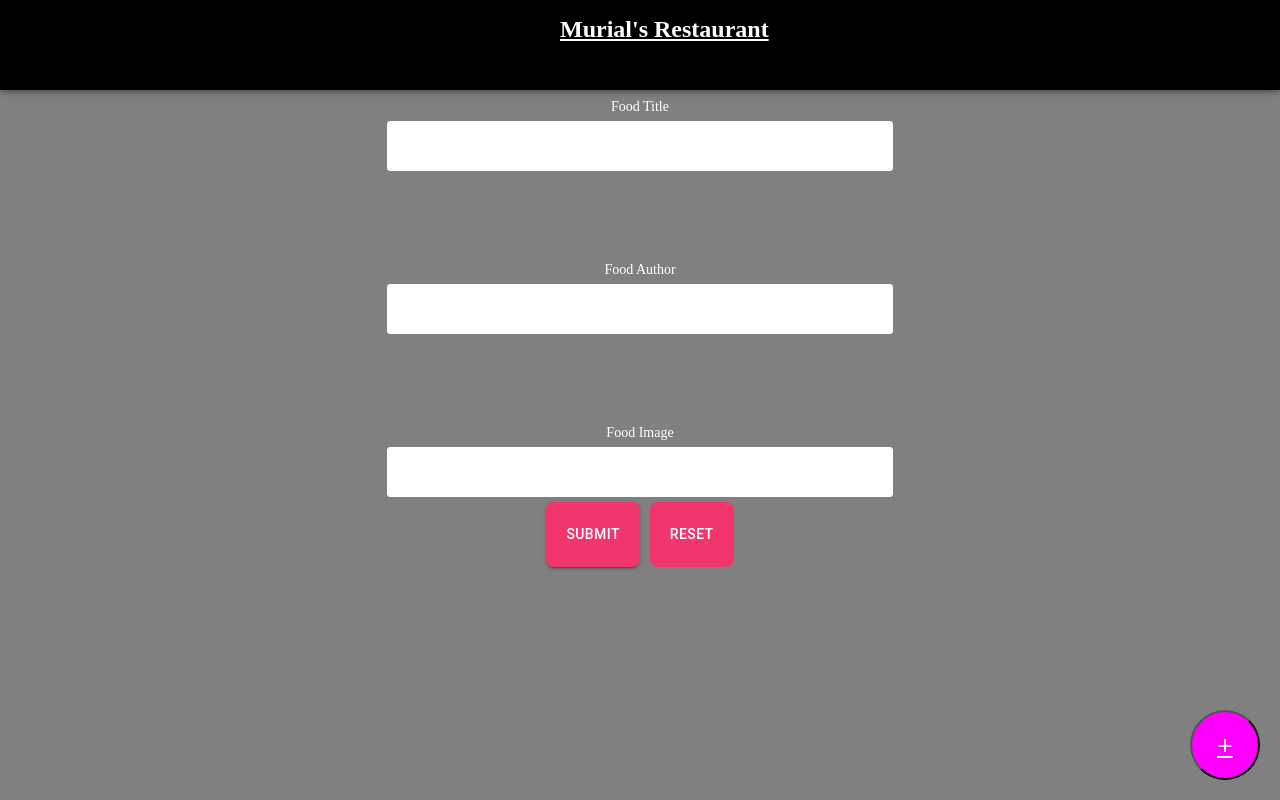
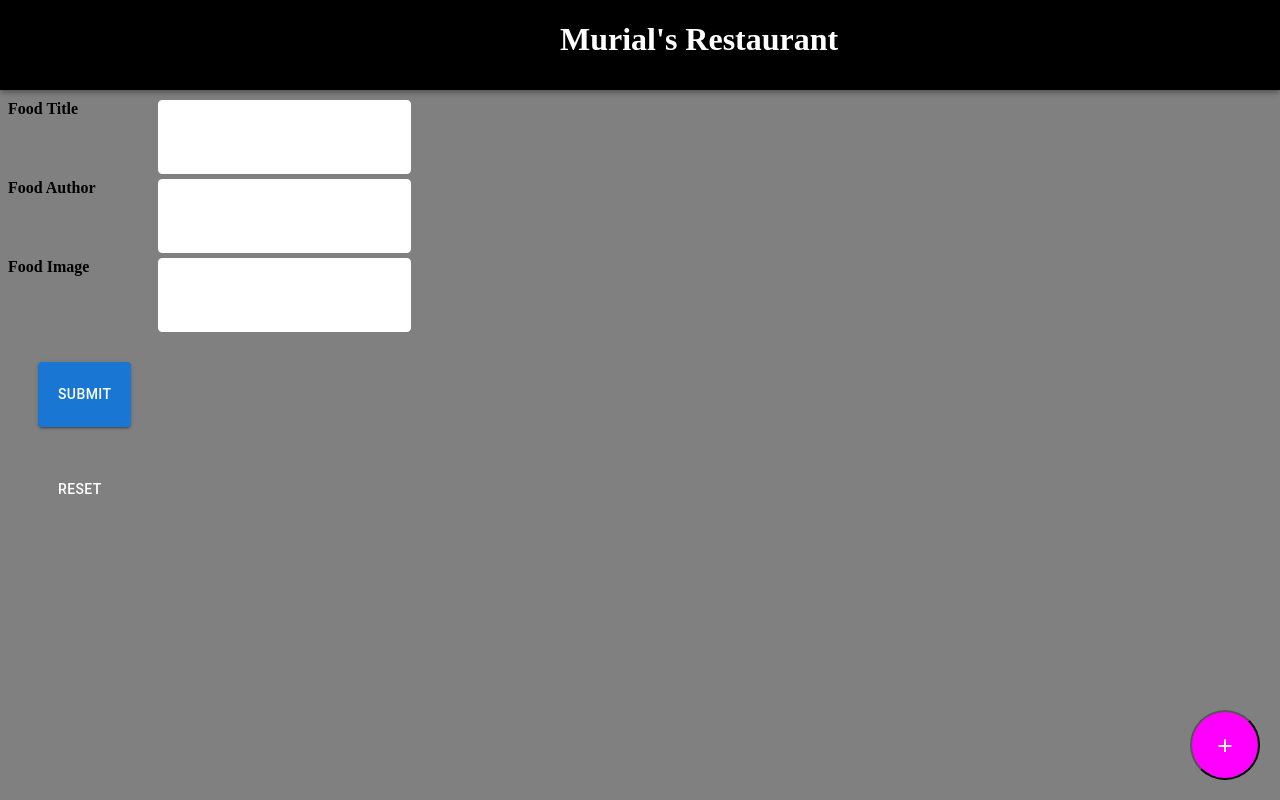
Before and after one commit to twentymurial33/murials_menu, a React (Create React App) app in the folder client/: page /add in a window 1280 px wide. Built offline with nearby package versions, Linux system fonts and the light colour scheme.

Commit message:
[BugFix]-Updating css and consistency within the app (#105)
* updating css and consistency within the app

* updated all the buttons

* added consistency for the forms to match

---------

Co-authored-by: Murial Anindo <murial.anindo@lonett.com>

```diff
--- a/client/src/components/Header.js
+++ b/client/src/components/Header.js
@@ -16,21 +16,8 @@ function Header() {
             bottom: "20px",
           }}
         >
-          <button
-            variant="outline"
-            // style={{
-            //   display: "flex",
-            //   alignItems: "center",
-            //   justifyContent: "center",
-            //   borderRadius: "50%",
-            //   width: "70px",
-            //   height: "70px",
-            //   backgroundColor: "#ff00ff",
-            // }}
-          >
-            <a href="/add" style={{ zoom: "2", underlining: "none" }}>
-              +
-            </a>
+          <button>
+            <a href="/add">+</a>
           </button>
         </div>
       </Container>
@@ -41,7 +28,8 @@ function Header() {
 const Container = styled.div`
   display: flex;
   h1 {
-    font-size: 1.5em;
+    font-size: 1em;
+    padding: 10px 0;
     text-align: center;
     color: white;
     margin-right: 40px;
@@ -49,16 +37,18 @@ const Container = styled.div`
   }
   a {
     color: white;
+    text-decoration: none;
+    zoom: 2;
   }
 
   button {
     display: flex;
     align-items: center;
     justify-content: center;
-    border-radius: 50%;
+    border-radius: 100%;
     width: 70px;
     height: 70px;
-    text-decoration: none;
+    /* text-decoration: none; */
     background-color: #ff00ff;
   }
 `;
--- a/client/src/index.css
+++ b/client/src/index.css
@@ -1,31 +1,21 @@
-img {
-  max-width: 50%;
-}
+
 body {
   background-color: grey;
 }
 
-.u-hidden {
-  display: none !important;
-}
-
-.u-text--center {
-  text-align: center !important;
-}
-
 .deleteBtn {
-  margin: 2px;
-  background-color: red;
-  color: #fff;
+  margin: 30px;
+  background-color: #1976D2;
   padding: 20px;
   border-radius: 10px;
   cursor: pointer;
 }
 
 .editBtn {
-  margin: 0px;
-  background-color:blue;
-  color: #fff;
+  margin: 30px;
+
+box-shadow: 0px 10px -14px 14px #FFF;
+color:black;
   padding: 20px;
   border-radius: 10px;
   cursor: pointer;
--- a/client/src/pages/AddFood.js
+++ b/client/src/pages/AddFood.js
@@ -59,12 +59,19 @@ function AddFood() {
     <div className="form">
       <Layout />
       <Form onSubmit={handleSubmit((data) => handleForm(data))}>
+        <div>
           <label>Food Title</label>
           <input type="text" {...register("title")} />
+        </div>
+        <div>
           <label>Food Author</label>
           <input type="text" {...register("author")} />
+        </div>
+        <div>
           <label>Food Image</label>
           <input type="text" {...register("img")} />
+        </div>
+
         <div>
           <Button variant="contained" type="submit">
             Submit
@@ -78,46 +85,35 @@ function AddFood() {
   );
 }
 
-const Form = styled.form`
-  display: flex;
-  flex-direction: column;
-  align-items: center;
-
+const Form = styled.div`
+  margin-top: 100px;
   input {
+    display: block;
     box-sizing: border-box;
-    background: white;
-    width: 40%;
-    border-radius: 3px;
+    width: 20%;
+    border-radius: 4px;
     border: 1px solid white;
-    padding: 16px 8px;
-    margin-bottom: 0px;
+    padding: 28px 10px;
+    margin-bottom: 5px;
     font-size: 14px;
-    z-index: 1;
-  }
-  h2 {
-    font-size: 20px;
-    color: white;
-    margin-bottom: 30px;
-    text-align: center;
   }
 
   Button {
-    margin: 5px;
-    background: #f1356d;
+    display: block;
+    box-sizing: border-box;
+    border-radius: 4px;
+    padding: 20px;
+    justify-content: center;
     color: #fff;
-    padding: 20px;
-    border-radius: 8px;
+    margin: 30px;
     cursor: pointer;
-    float: left;
   }
   label {
-    line-height: 2;
-    align-items: center;
+    color: black;
+    font-weight: bold;
     display: block;
-    margin-top: 85px;
-    color: white;
-    font-size: 14px;
-    font-weight: 200;
+    width: 150px;
+    float: left;
   }
 `;
 
--- a/client/src/pages/Details.js
+++ b/client/src/pages/Details.js
@@ -142,7 +142,7 @@ const Container = styled.div`
   display: grid;
   column-gap: 5px;
 
-  Button {
+  button {
     align-items: center;
     justify-content: center;
     border-radius: 4;
```
Also changed, not shown: client/src/pages/Edit.js (+0 -2 lines). Lines whose indentation alone changed are shown as unchanged.
